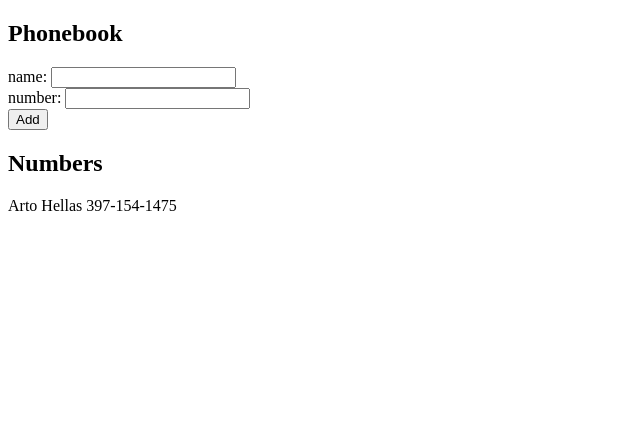
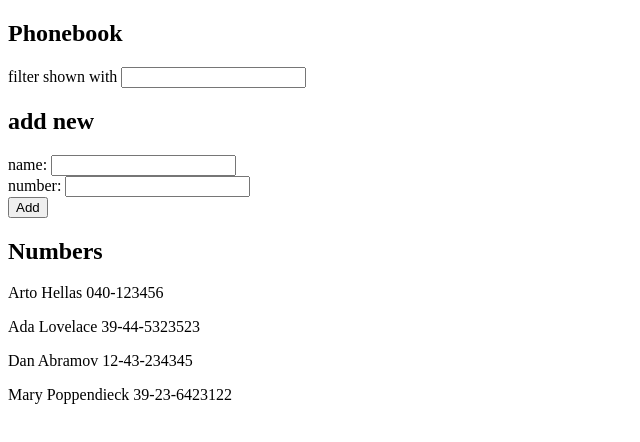
Before and after one commit to pragatipoudel/Full-stack-open-PART2, a React (Create React App) app in the folder part2-exercise-2.6/: page / in a window 1280 px wide. Shown: the top 442 px of the page, without its empty margins (0-640 px from the left). Built offline with nearby package versions, Linux system fonts and the light colour scheme.

Commit message:
Add Part2-9

```diff
--- a/part2-exercise-2.6/src/App.js
+++ b/part2-exercise-2.6/src/App.js
@@ -1,12 +1,17 @@
 import { useState } from "react";
 
 const App = () => {
-  const [persons, setPersons] = useState([{name: 'Arto Hellas',
-                                          number: '397-154-1475'}
+  const [persons, setPersons] = useState([
+    { name: 'Arto Hellas', number: '040-123456', id: 1 },
+    { name: 'Ada Lovelace', number: '39-44-5323523', id: 2 },
+    { name: 'Dan Abramov', number: '12-43-234345', id: 3 },
+    { name: 'Mary Poppendieck', number: '39-23-6423122', id: 4 }
+  ])
 
-  ])
+
   const [newName, setNewName] = useState('')
   const [newNumber, setNewNumber] = useState('')
+  const [newSearch, setNewSearch] = useState('')
 
   const addName = (event) => {
     event.preventDefault()
@@ -37,9 +42,20 @@
     return (<p>{name} {number}</p>)
   }
 
+  const handleSearch = (event) => {
+    setNewSearch(event.target.value)
+
+  }
+
+  const personsToShow = (newSearch === '') ? persons : persons.filter(person => person.name.toLowerCase().includes(newSearch.toLowerCase()))
+
   return (
     <div>
       <h2>Phonebook</h2>
+      <div>
+        filter shown with <input value={newSearch} onChange={handleSearch}/>
+      </div>
+      <h2>add new</h2>
       <form onSubmit={addName}>
         <div>
           name: <input
@@ -57,7 +73,7 @@
       </form>
       <h2>Numbers</h2>
 
-      {persons.map(name =>
+      {personsToShow.map(name =>
         <ShowOutput key={name.name} name={name.name} number={name.number} />
         )}
 
```
